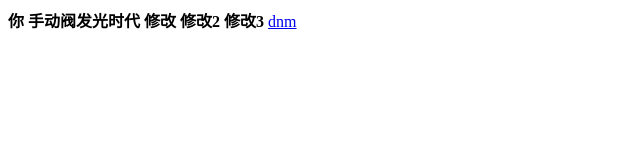
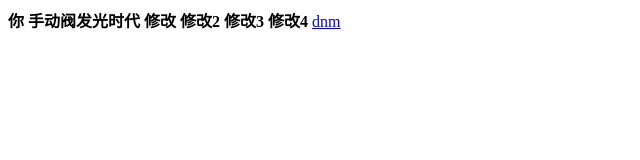
Before and after one commit to yeyu122/DOM, a plain HTML site: page 23 练习.html in a window 1280 px wide. Shown: the whole page, without its empty margins (0-640 px from the left). Drawn offline with Linux system fonts and the light colour scheme.

Commit message:
Update 23 练习.html

```diff
--- a/23 练习.html
+++ b/23 练习.html
@@ -11,6 +11,7 @@
 <b>修改</b>
 <b>修改2</b>
 <b>修改3</b>
+    <b>修改4</b>
 <a href="javascript:void(0);">dnm</a>
 
 <body>
```
